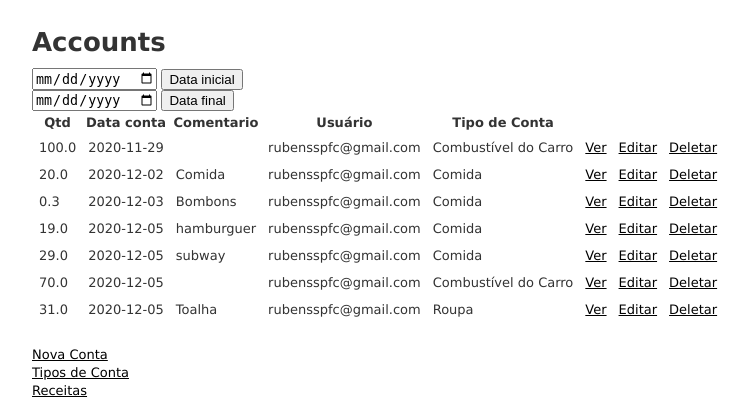
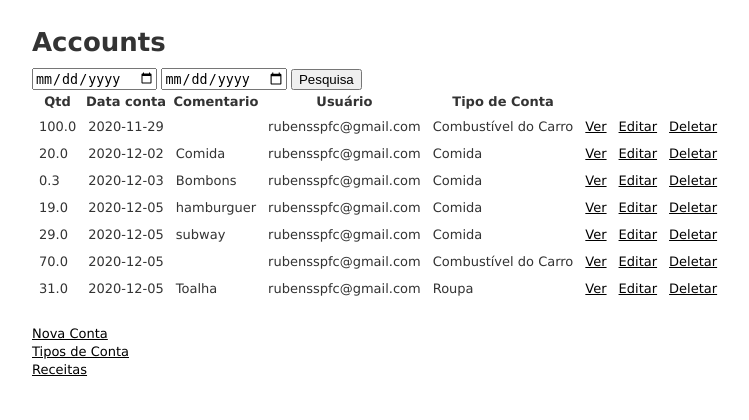
Before and after one commit to Rubensrvsc/MyRailsProjects, a Rails app: page / in a window 1280 px wide. Shown: the top 420 px of the page, without its empty margins (1-750 px from the left). Run offline with Rails 7, Linux system fonts and the light colour scheme; a user stored in the database is signed in; style sheets or scripts are compiled from the project's sources.

Commit message:
upt: pesquisa por data

```diff
--- a/gerenciamentocontas/app/controllers/accounts_controller.rb
+++ b/gerenciamentocontas/app/controllers/accounts_controller.rb
@@ -5,7 +5,13 @@ class AccountsController < ApplicationController
   # GET /accounts
   # GET /accounts.json
   def index
-    @accounts = Account.where(user_id: current_user.id)
+    @data_inicio = params[:data_inicio]
+    @data_fim = params[:data_final]
+    if @data_inicio and @data_fim
+      @accounts = Account.where(user_id: current_user.id,:data_conta => @data_inicio..@data_fim)
+    else
+      @accounts = Account.where(user_id: current_user.id)
+    end
   end
 
   # GET /accounts/1
--- a/gerenciamentocontas/app/views/accounts/index.html.erb
+++ b/gerenciamentocontas/app/views/accounts/index.html.erb
@@ -6,14 +6,11 @@
 <%= form_tag(accounts_path, :method => :get) do %>
 
    <%= date_field_tag 'data_inicio', nil, placeholder: "Data inicial" %>
-   <%= submit_tag  "Data inicial"%>
+   <%= date_field_tag 'data_final', nil, placeholder: "Data inicial" %>
+   <%= submit_tag  "Pesquisa"%>
 <% end %>
 
-<%= form_tag(accounts_path, :method => :get) do %>
 
-   <%= date_field_tag 'data_final', nil, placeholder: "Data inicial" %>
-   <%= submit_tag  "Data final"%>
-<% end %>
 </div>
 
 
```
Also changed, not shown: 1 other file.
